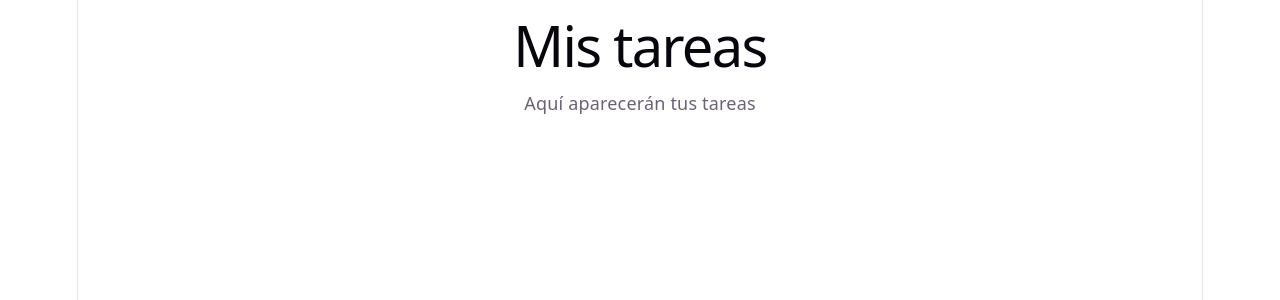
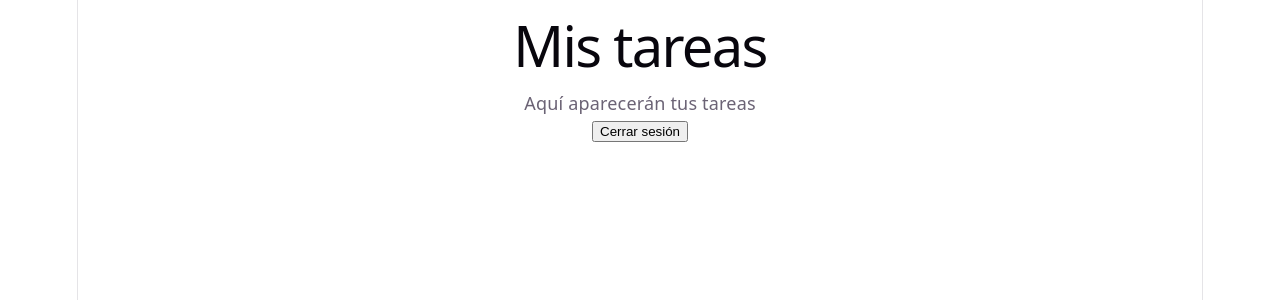
Before and after one commit to Leonelbruno/metacode-task-manager, a React (Vite) app: page /tasks in a window 1280 px wide. Shown: the top 300 px of the page. Built offline with nearby package versions, Linux system fonts and the light colour scheme; no server answers; sample sign-in values are in the browser's storage.

Commit message:
hice la proteccion de rutas y gestion de sesion de usuario

```diff
--- a/src/App.tsx
+++ b/src/App.tsx
@@ -1,8 +1,11 @@
+import { AuthProvider } from "./context/AuthContext";
 import AppRouter from "./routes/AppRouter";
 
 function App() {
   return (
-    <AppRouter />
+    <AuthProvider>
+      <AppRouter />
+    </AuthProvider>
   );
 }
 
--- /dev/null
+++ b/src/context/AuthContext.tsx
@@ -0,0 +1,44 @@
+import { createContext, useContext, useEffect, useState, type ReactNode, } from "react";
+import { onAuthStateChanged, type User, } from "firebase/auth";
+import { auth } from "../services/firebase";
+
+type AuthContextType = {
+    user: User | null;
+    isLoading: boolean;
+};
+
+const AuthContext = createContext<AuthContextType | undefined>(undefined);
+
+type AuthProviderProps = {
+    children: ReactNode;
+};
+
+export function AuthProvider({ children }: AuthProviderProps) {
+    const [user, setUser] = useState<User | null>(null);
+    const [isLoading, setIsLoading] = useState(true);
+
+    useEffect(() => {
+        const unsubscribe = onAuthStateChanged(auth, (currentUser) => {
+            setUser(currentUser);
+            setIsLoading(false);
+        });
+
+        return unsubscribe;
+    }, []);
+
+    return (
+        <AuthContext.Provider value={{ user, isLoading }}>
+            {children}
+        </AuthContext.Provider>
+    );
+}
+
+export function useAuth() {
+    const context = useContext(AuthContext);
+
+    if (context === undefined) {
+        throw new Error("useAuth debe utilizarse dentro de AuthProvider");
+    }
+
+    return context;
+}
--- a/src/pages/TasksPage.tsx
+++ b/src/pages/TasksPage.tsx
@@ -1,8 +1,40 @@
+import { useState } from "react";
+import { logoutUser } from "../services/authService";
+
 function TasksPage() {
+    const [error, setError] = useState("");
+    const [isLoggingOut, setIsLoggingOut] = useState(false);
+
+    async function handleLogout() {
+        if (isLoggingOut) return;
+
+        setError("");
+        setIsLoggingOut(true);
+
+        try {
+            await logoutUser();
+        } catch (error) {
+            console.error(error);
+            setError("No se pudo cerrar la sesión");
+        } finally {
+            setIsLoggingOut(false);
+        }
+    }
+
     return (
         <main>
             <h1>Mis tareas</h1>
             <p>Aquí aparecerán tus tareas</p>
+
+            {error && <p role="alert">{error}</p>}
+
+            <button
+                type="button"
+                onClick={handleLogout}
+                disabled={isLoggingOut}
+            >
+                {isLoggingOut ? "Cerrando sesión..." : "Cerrar sesión"}
+            </button>
         </main>
     );
 }
--- a/src/routes/AppRouter.tsx
+++ b/src/routes/AppRouter.tsx
@@ -1,4 +1,5 @@
 import { BrowserRouter, Routes, Route } from "react-router-dom";
+import ProtectedRoute from "./ProtectedRoute";
 
 import LoginPage from "../pages/LoginPage";
 import RegisterPage from "../pages/RegisterPage";
@@ -17,9 +18,15 @@ function AppRouter() {
                     path="/register"
                     element={<RegisterPage />} />
 
+
                 <Route
                     path="/tasks"
-                    element={<TasksPage />} />
+                    element={
+                        <ProtectedRoute>
+                            <TasksPage />
+                        </ProtectedRoute>
+                    }
+                />
 
             </Routes>
         </BrowserRouter>
--- /dev/null
+++ b/src/routes/ProtectedRoute.tsx
@@ -0,0 +1,23 @@
+import { Navigate } from "react-router-dom";
+import type { ReactNode } from "react";
+import { useAuth } from "../context/AuthContext";
+
+type ProtectedRouteProps = {
+    children: ReactNode;
+};
+
+function ProtectedRoute({ children }: ProtectedRouteProps) {
+    const { user, isLoading } = useAuth();
+
+    if (isLoading) {
+        return <p>Comprobando sesión...</p>;
+    }
+
+    if (!user) {
+        return <Navigate to="/login" replace />;
+    }
+
+    return children;
+}
+
+export default ProtectedRoute;
--- a/src/services/authService.ts
+++ b/src/services/authService.ts
@@ -1,5 +1,5 @@
 import { auth } from "./firebase";
-import { createUserWithEmailAndPassword, signInWithEmailAndPassword, } from "firebase/auth";
+import { createUserWithEmailAndPassword, signInWithEmailAndPassword, signOut, } from "firebase/auth";
 
 export function registerUser(email: string, password: string) {
     return createUserWithEmailAndPassword(auth, email, password);
@@ -8,3 +8,7 @@ export function registerUser(email: string, password: string) {
 export function loginUser(email: string, password: string) {
     return signInWithEmailAndPassword(auth, email, password);
 }
+
+export function logoutUser() {
+    return signOut(auth);
+}
```
